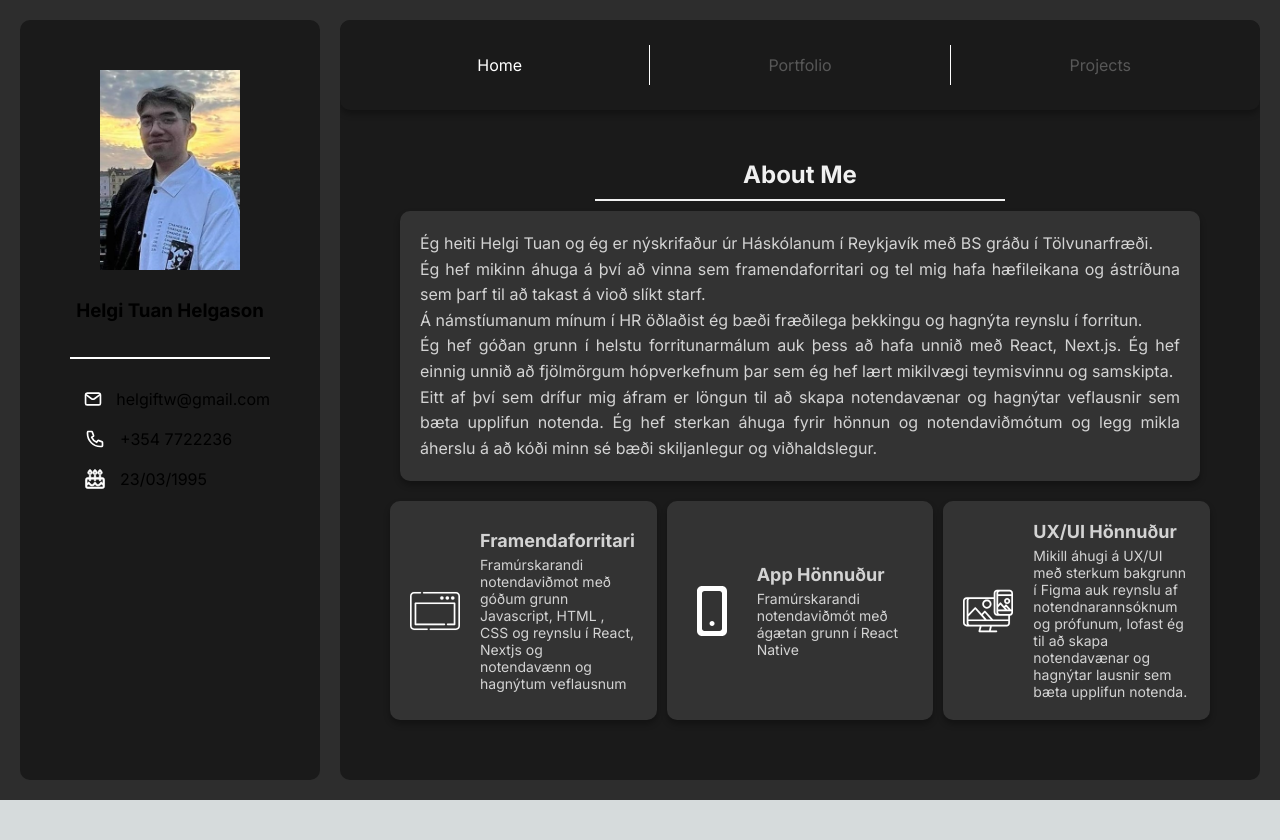
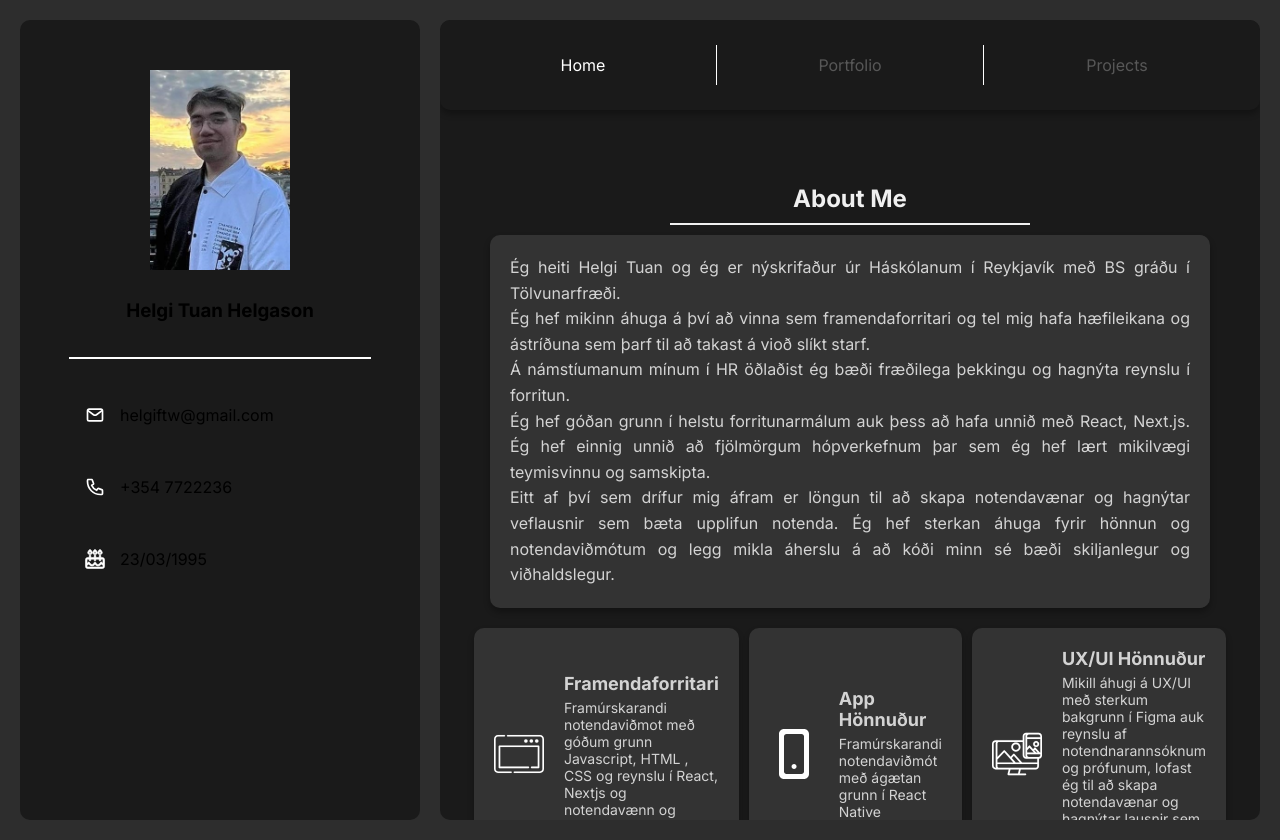
Before and after one commit to helgituan/Pages, a Next.js app: page /app/ in a window 1280 px wide. Before the commit the page ends 800 px from the top, so only its background shows below. Built offline with nearby package versions, Linux system fonts and the light colour scheme.

Commit message:
white border troubleshoot

```diff
--- a/app/globals.css
+++ b/app/globals.css
@@ -73,16 +73,13 @@
   }
 }
 
-* {
-  box-sizing: border-box;
-  padding: 0;
-  margin: 0;
-}
-
 html,
 body {
   max-width: 100vw;
   overflow-x: hidden;
+  margin: 0;
+  padding: 0;
+  box-sizing: border-box;
 }
 
 body {
@@ -105,9 +102,3 @@ a {
     color-scheme: dark;
   }
 }
-
-* {
-  margin: 0;
-  padding: 0;
-  box-sizing: border-box;
-}
--- a/app/page.tsx
+++ b/app/page.tsx
@@ -5,7 +5,6 @@ import styled from "@emotion/styled";
 interface LinkProps {
   disabled?: boolean;
 }
-
 const OverviewDiv = styled.div`
   background-color: #2d2d2d;
   height: 100vh;
```
